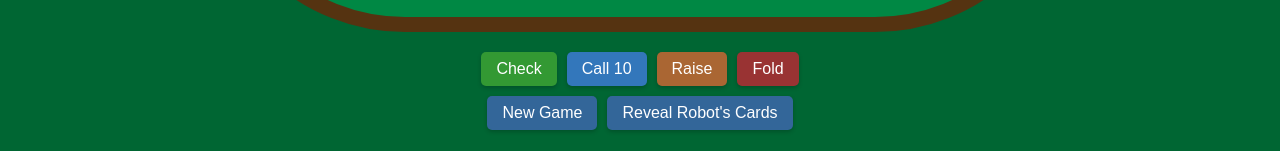
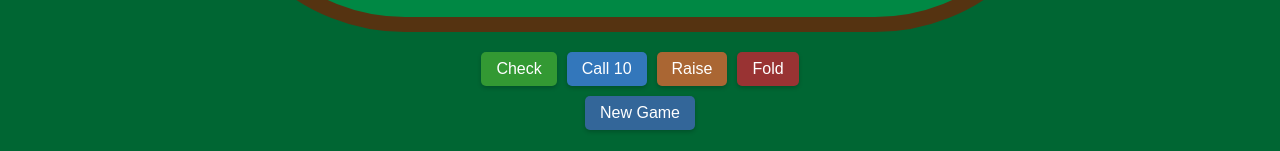
Before and after one commit to janikukac06/poker, a plain HTML site: page index.html in a window 1280 px wide. Shown: the part 649-800 px from the top of the page. Drawn offline with Linux system fonts and the light colour scheme.

Commit message:
Remove Reveal Robot Cards button

```diff
--- a/index.html
+++ b/index.html
@@ -1775,7 +1775,6 @@
 
         <div class="controls">
             <button onclick="startNewGame()">New Game</button>
-            <button onclick="revealRobotCards()">Reveal Robot's Cards</button>
         </div>
     </div>
     <div class="game-message"></div>
```
